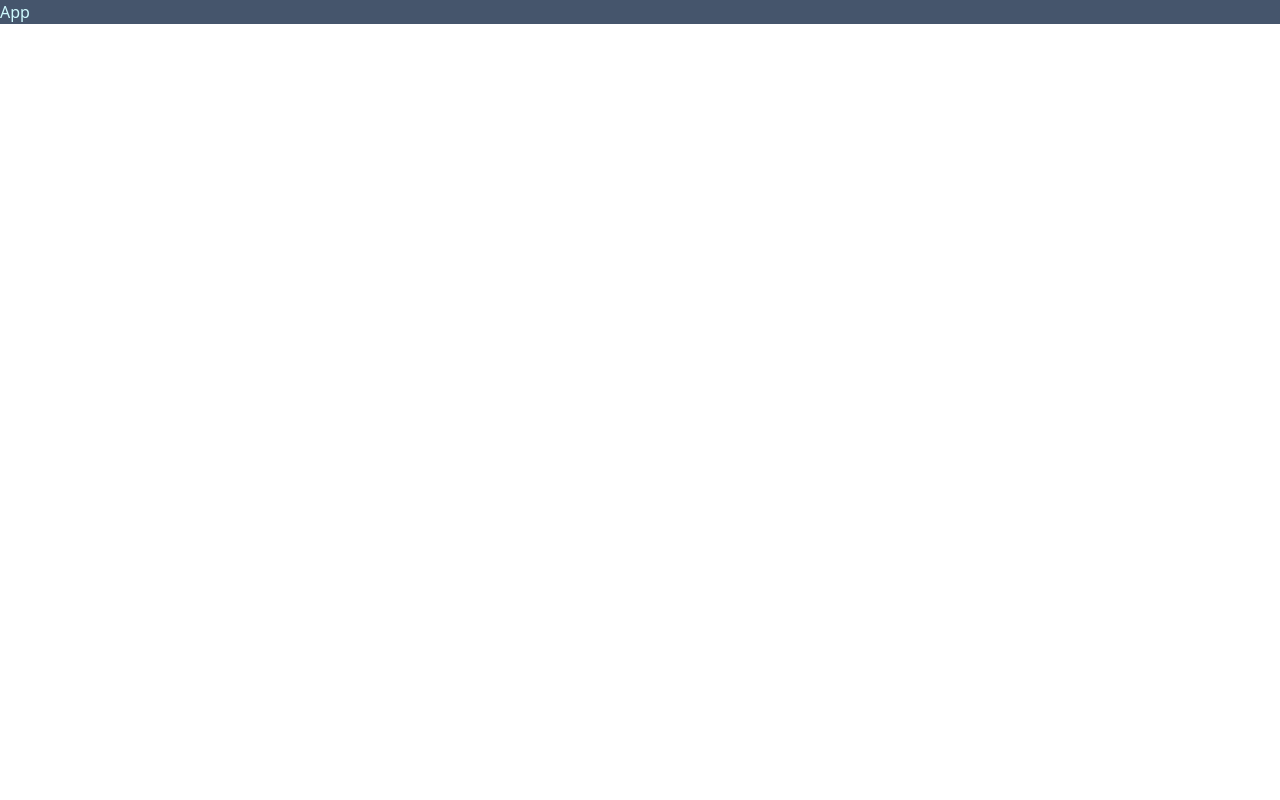
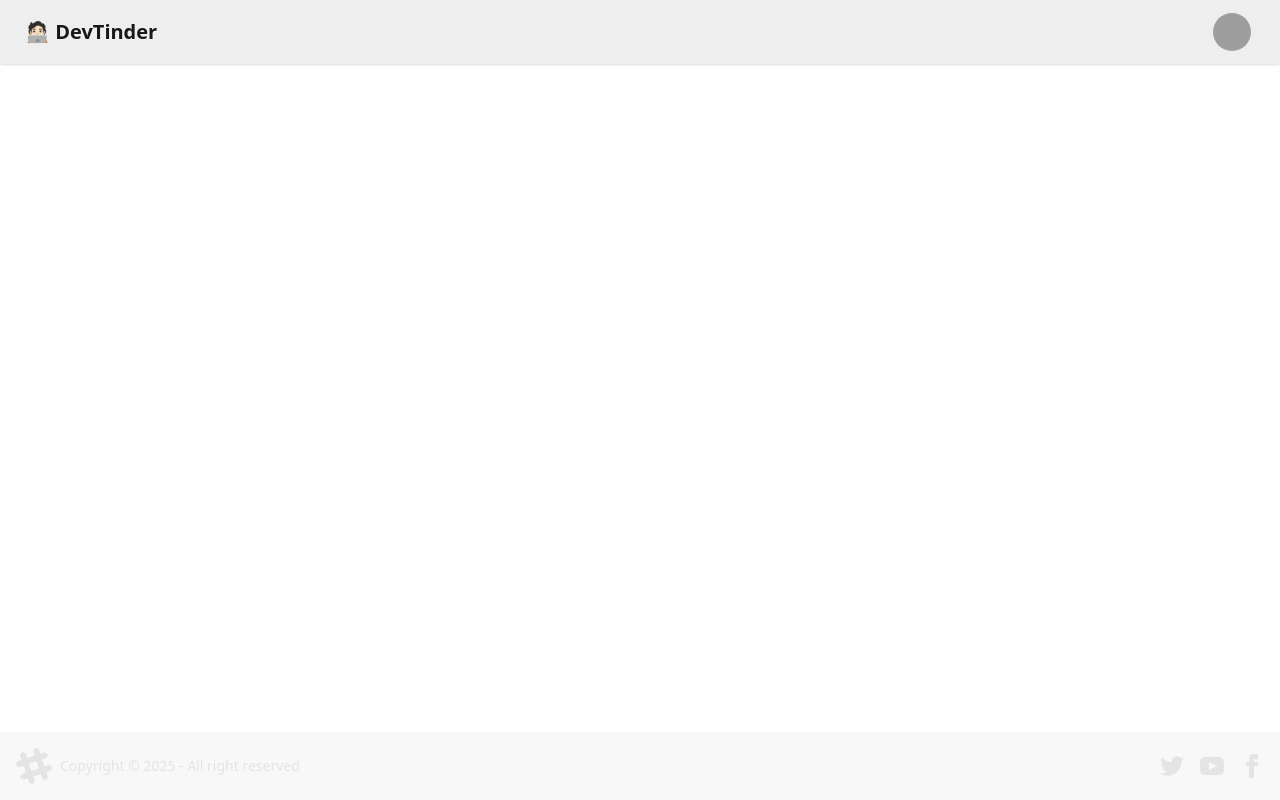
Before and after one commit to Deepesh-Gaharwar/DevConnect-frontend, a React (Vite) app: page / in a window 1280 px wide. Built offline with nearby package versions, Linux system fonts and the light colour scheme; grey boxes are pictures that could not be loaded.

Commit message:
config routing & added Header, Footer component

```diff
--- a/package.json
+++ b/package.json
@@ -14,6 +14,7 @@
     "daisyui": "^5.0.46",
     "react": "^19.1.0",
     "react-dom": "^19.1.0",
+    "react-router-dom": "^7.7.0",
     "tailwindcss": "^4.1.11"
   },
   "devDependencies": {
--- a/src/App.jsx
+++ b/src/App.jsx
@@ -1,10 +1,26 @@
 import React from "react"
+import NavBar from "./components/NavBar"
+import { BrowserRouter, Route, Routes } from "react-router-dom"
+import Body from "./components/Body"
 
 function App() {
 
   return (
     <>
-       <h1 className='bg-slate-600 text-cyan-100'> App </h1>
+
+      <BrowserRouter basename="/">
+
+         <Routes>
+
+            <Route path="/" element = { <Body/> }>
+
+
+
+            </Route>
+
+         </Routes>
+
+      </BrowserRouter>
 
     </>
   )
--- /dev/null
+++ b/src/components/Body.jsx
@@ -0,0 +1,20 @@
+import React from 'react'
+import NavBar from './NavBar'
+import { Outlet } from 'react-router-dom'
+import Footer from './Footer'
+
+const Body = () => {
+  return (
+    <div>
+
+        <NavBar />
+
+        <Outlet />
+
+        <Footer />
+
+    </div>
+  )
+}
+
+export default Body
--- /dev/null
+++ b/src/components/Footer.jsx
@@ -0,0 +1,62 @@
+import React from 'react'
+
+const Footer = () => {
+  return (
+    <footer className="footer sm:footer-horizontal bg-base-200 text-neutral-content items-center p-4 fixed bottom-0">
+
+        <aside className="grid-flow-col items-center">
+            <svg
+            width="36"
+            height="36"
+            viewBox="0 0 24 24"
+            xmlns="http://www.w3.org/2000/svg"
+            fillRule="evenodd"
+            clipRule="evenodd"
+            className="fill-current">
+            <path
+                d="M22.672 15.226l-2.432.811.841 2.515c.33 1.019-.209 2.127-1.23 2.456-1.15.325-2.148-.321-2.463-1.226l-.84-2.518-5.013 1.677.84 2.517c.391 1.203-.434 2.542-1.831 2.542-.88 0-1.601-.564-1.86-1.314l-.842-2.516-2.431.809c-1.135.328-2.145-.317-2.463-1.229-.329-1.018.211-2.127 1.231-2.456l2.432-.809-1.621-4.823-2.432.808c-1.355.384-2.558-.59-2.558-1.839 0-.817.509-1.582 1.327-1.846l2.433-.809-.842-2.515c-.33-1.02.211-2.129 1.232-2.458 1.02-.329 2.13.209 2.461 1.229l.842 2.515 5.011-1.677-.839-2.517c-.403-1.238.484-2.553 1.843-2.553.819 0 1.585.509 1.85 1.326l.841 2.517 2.431-.81c1.02-.33 2.131.211 2.461 1.229.332 1.018-.21 2.126-1.23 2.456l-2.433.809 1.622 4.823 2.433-.809c1.242-.401 2.557.484 2.557 1.838 0 .819-.51 1.583-1.328 1.847m-8.992-6.428l-5.01 1.675 1.619 4.828 5.011-1.674-1.62-4.829z"></path>
+            </svg>
+            <p>Copyright © {new Date().getFullYear()} - All right reserved</p>
+        </aside>
+
+        <nav className="grid-flow-col gap-4 md:place-self-center md:justify-self-end">
+            <a>
+            <svg
+                xmlns="http://www.w3.org/2000/svg"
+                width="24"
+                height="24"
+                viewBox="0 0 24 24"
+                className="fill-current">
+                <path
+                d="M24 4.557c-.883.392-1.832.656-2.828.775 1.017-.609 1.798-1.574 2.165-2.724-.951.564-2.005.974-3.127 1.195-.897-.957-2.178-1.555-3.594-1.555-3.179 0-5.515 2.966-4.797 6.045-4.091-.205-7.719-2.165-10.148-5.144-1.29 2.213-.669 5.108 1.523 6.574-.806-.026-1.566-.247-2.229-.616-.054 2.281 1.581 4.415 3.949 4.89-.693.188-1.452.232-2.224.084.626 1.956 2.444 3.379 4.6 3.419-2.07 1.623-4.678 2.348-7.29 2.04 2.179 1.397 4.768 2.212 7.548 2.212 9.142 0 14.307-7.721 13.995-14.646.962-.695 1.797-1.562 2.457-2.549z"></path>
+            </svg>
+            </a>
+            <a>
+            <svg
+                xmlns="http://www.w3.org/2000/svg"
+                width="24"
+                height="24"
+                viewBox="0 0 24 24"
+                className="fill-current">
+                <path
+                d="M19.615 3.184c-3.604-.246-11.631-.245-15.23 0-3.897.266-4.356 2.62-4.385 8.816.029 6.185.484 8.549 4.385 8.816 3.6.245 11.626.246 15.23 0 3.897-.266 4.356-2.62 4.385-8.816-.029-6.185-.484-8.549-4.385-8.816zm-10.615 12.816v-8l8 3.993-8 4.007z"></path>
+            </svg>
+            </a>
+            <a>
+            <svg
+                xmlns="http://www.w3.org/2000/svg"
+                width="24"
+                height="24"
+                viewBox="0 0 24 24"
+                className="fill-current">
+                <path
+                d="M9 8h-3v4h3v12h5v-12h3.642l.358-4h-4v-1.667c0-.955.192-1.333 1.115-1.333h2.885v-5h-3.808c-3.596 0-5.192 1.583-5.192 4.615v3.385z"></path>
+            </svg>
+            </a>
+        </nav>
+
+    </footer>
+  )
+}
+
+export default Footer
--- /dev/null
+++ b/src/components/NavBar.jsx
@@ -0,0 +1,39 @@
+import React from 'react'
+
+const NavBar = () => {
+    return (
+        <div className="navbar bg-base-300 shadow-sm">
+
+            <div className="flex-1">
+                <a className="btn btn-ghost text-xl">🧑🏻‍💻 DevTinder</a>
+            </div>
+
+            <div className="flex gap-2">
+                <div className="dropdown dropdown-end mx-5">
+                <div tabIndex={0} role="button" className="btn btn-ghost btn-circle avatar">
+                    <div className="w-10 rounded-full">
+                    <img
+                        alt="Tailwind CSS Navbar component"
+                        src="https://img.daisyui.com/images/stock/photo-1534528741775-53994a69daeb.webp" />
+                    </div>
+                </div>
+                <ul
+                    tabIndex={0}
+                    className="menu menu-sm dropdown-content bg-base-100 rounded-box z-1 mt-3 w-52 p-2 shadow">
+                    <li>
+                    <a className="justify-between">
+                        Profile
+                        <span className="badge">New</span>
+                    </a>
+                    </li>
+                    <li><a>Settings</a></li>
+                    <li><a>Logout</a></li>
+                </ul>
+                </div>
+            </div>
+
+        </div>
+    )
+}
+
+export default NavBar
```
Also changed, not shown: 1 other file (tests, documents, lock files or other folders).
